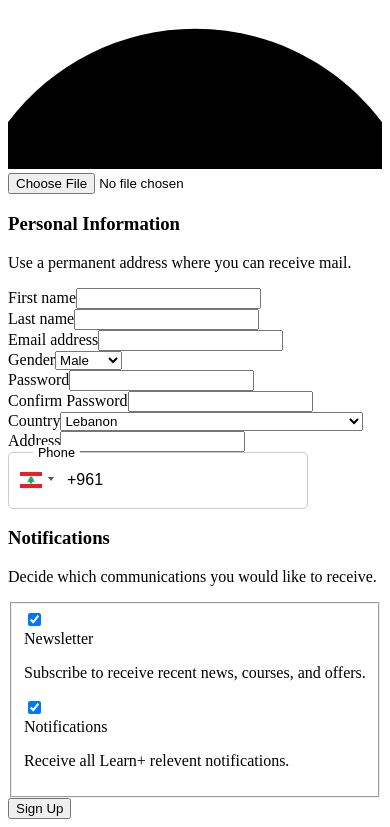
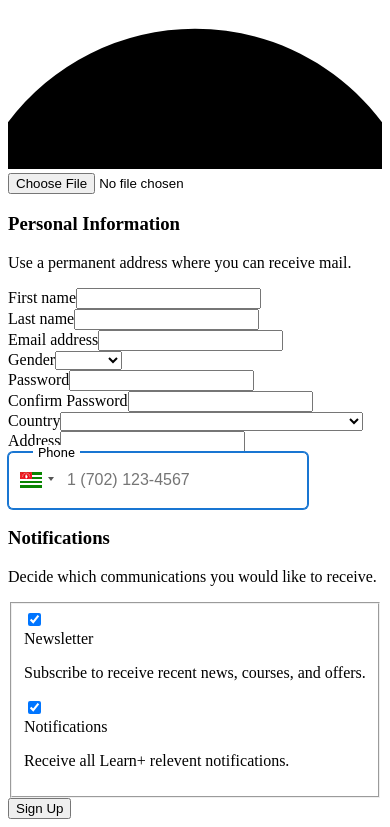
Before and after one commit to developer-sidani/E-Learning-System-Frontend, a Next.js app: page /auth/sign-up in a window 390 px wide. Shown: the part 770-1597 px from the top of the page. Built offline with nearby package versions, Linux system fonts and the light colour scheme.

Commit message:
Sign Up
Changes:
-Handling Formik values on submit
-Phone number REGEX

```diff
--- a/src/components/auth/sign-up.jsx
+++ b/src/components/auth/sign-up.jsx
@@ -1,10 +1,9 @@
 import React, { useState, useCallback, useEffect } from 'react'
-// import Datepicker from '@themesberg/tailwind-datepicker'
 import { Formik, Form, Field } from 'formik'
 import * as Yup from 'yup'
 import { useRouter } from 'next/router'
 import PhoneInput from 'react-phone-input-2'
-import { isEmail, countryList } from '../../utils'
+import { isEmail, phoneRegex, countryList } from '../../utils'
 import { styles } from './tw-styles'
 import 'react-phone-input-2/lib/material.css'
 
@@ -17,9 +16,17 @@ const SignUpSchema = Yup.object().shape({
   firstname: Yup.string().required('Required'),
   lastname: Yup.string().required('Required'),
   address: Yup.string().required('Required'),
+  gender: Yup.string().required('Required'),
+  country: Yup.string().required('Required'),
+  phone: Yup.string().required('Required'),
 })
 
 const Logo = 'https://tailwindui.com/img/logos/workflow-mark-indigo-600.svg'
+
+const submitValues = (values, { resetForm }) => {
+  console.log(values)
+  // resetForm()
+}
 
 const SignUpComponent = () => (
   <div className="space-y-6 mt-6 md:m-32">
@@ -52,18 +59,19 @@ const SignUpComponent = () => (
     phone: '',
     birthday: '',
     address: '',
-    country: 'Lebanon',
+    country: '',
     gender: '',
     isNotified: true,
     keepMeUpdated: true,
   }}
+  onSubmit={submitValues}
   validationSchema={SignUpSchema}
 
 >
 {({
   errors, touched, handleChange, values,
 }) => (
-          <form className="space-y-6" action="#" method="POST">
+          <Form className="space-y-6">
 
       <div className="bg-white shadow px-4 py-5 sm:rounded-lg sm:p-6">
         <div className="md:grid md:grid-cols-3 md:gap-6">
@@ -92,6 +100,11 @@ const SignUpComponent = () => (
                       // className="focus:ring-indigo-500 focus:border-indigo-500 flex-1 block w-full rounded-none rounded-r-md sm:text-sm border-gray-300"
                       placeholder=""
                     />
+                     {(errors.user) && touched.user ? (
+                          <div className="mt-2 text-pink-600 text-sm">
+                            {errors.user}
+                          </div>
+                     ) : null}
                   </div>
                 </div>
               </div>
@@ -112,7 +125,6 @@ const SignUpComponent = () => (
                     type="file"
                     className="bg-white py-2 px-3 border border-gray-300 rounded-md shadow-sm text-sm leading-4 font-medium text-gray-700 hover:bg-gray-50 focus:outline-none focus:ring-2 focus:ring-offset-2 focus:ring-indigo-500"
                   />
-
                 </div>
               </div>
 
@@ -143,8 +155,12 @@ const SignUpComponent = () => (
                     id="firstname"
                     autoComplete="first-name"
                     className={styles.inputContainer}
-                    // className="mt-1 focus:ring-indigo-500 focus:border-indigo-500 block w-full shadow-sm sm:text-sm border-gray-300 rounded-md"
                   />
+                  {(errors.firstname) && touched.firstname ? (
+                          <div className="mt-2 text-pink-600 text-sm">
+                            {errors.firstname}
+                          </div>
+                  ) : null}
                 </div>
 
                 <div className="col-span-6 sm:col-span-3">
@@ -159,8 +175,12 @@ const SignUpComponent = () => (
                     id="lastname"
                     autoComplete="last-name"
                     className={styles.inputContainer}
-                    // className="mt-1 focus:ring-indigo-500 focus:border-indigo-500 block w-full shadow-sm sm:text-sm border-gray-300 rounded-md"
                   />
+                  {(errors.lastname) && touched.lastname ? (
+                          <div className="mt-2 text-pink-600 text-sm">
+                            {errors.lastname}
+                          </div>
+                  ) : null}
                 </div>
 
                 {/* ************************************ */}
@@ -179,6 +199,11 @@ const SignUpComponent = () => (
                     autoComplete="email"
                     className={styles.inputContainer}
                   />
+                   {(errors.email) && touched.email ? (
+                          <div className="mt-2 text-pink-600 text-sm">
+                            {errors.email}
+                          </div>
+                   ) : null}
                 </div>
 
                 <div className="col-span-6 sm:col-span-3">
@@ -193,9 +218,16 @@ const SignUpComponent = () => (
                     autoComplete="Gender"
                     className="mt-1 block w-full py-2 px-3 border border-gray-300 bg-white rounded-md shadow-sm focus:outline-none focus:ring-indigo-500 focus:border-indigo-500 sm:text-sm"
                   >
-                  <option>Male</option>
-                  <option>Female</option>
+                  {/* eslint-disable-next-line jsx-a11y/control-has-associated-label */}
+                  <option value="" disabled />
+                  <option value="male">Male</option>
+                  <option value="female">Female</option>
                   </select>
+                  {(errors.gender) && touched.gender ? (
+                          <div className="mt-2 text-pink-600 text-sm">
+                            {errors.gender}
+                          </div>
+                  ) : null}
                 </div>
                 {/* ************************************************** */}
 
@@ -208,11 +240,16 @@ const SignUpComponent = () => (
                   <input
                     value={values.password}
                     onChange={handleChange}
-                    type="text"
+                    type="password"
                     name="password"
                     id="password"
                     className={styles.inputContainer}
                   />
+                   {(errors.password) && touched.password ? (
+                          <div className="mt-2 text-pink-600 text-sm">
+                            {errors.password}
+                          </div>
+                   ) : null}
                 </div>
 
                 <div className="col-span-6 sm:col-span-3">
@@ -222,11 +259,16 @@ const SignUpComponent = () => (
                   <input
                     value={values.confirm_password}
                     onChange={handleChange}
-                    type="text"
+                    type="password"
                     name="confirm_password"
                     id="confirm_password"
                     className={styles.inputContainer}
                   />
+                  {(errors.confirm_password) && touched.confirm_password ? (
+                          <div className="mt-2 text-pink-600 text-sm">
+                            {errors.confirm_password}
+                          </div>
+                  ) : null}
                 </div>
 
               {/* ************************************************** */}
@@ -242,10 +284,17 @@ const SignUpComponent = () => (
                     autoComplete="country-name"
                     className="mt-1 block w-full py-2 px-3 border border-gray-300 bg-white rounded-md shadow-sm focus:outline-none focus:ring-indigo-500 focus:border-indigo-500 sm:text-sm"
                   >
-                   {countryList.map((x, i) => (
-                     <option key={i}>{x.Name}</option>
-                   ))}
+                    {/* eslint-disable-next-line jsx-a11y/control-has-associated-label */}
+                  <option value="" disabled />
+                    {countryList.map((x, i) => (
+                     <option key={i} value={x.Name}>{x.Name}</option>
+                    ))}
                   </select>
+                  {(errors.country) && touched.country ? (
+                          <div className="mt-2 text-pink-600 text-sm">
+                            {errors.country}
+                          </div>
+                  ) : null}
               </div>
 
               <div className="col-span-6 sm:col-span-3">
@@ -261,6 +310,11 @@ const SignUpComponent = () => (
                     autoComplete="address"
                     className={styles.inputContainer}
                   />
+                  {(errors.address) && touched.address ? (
+                          <div className="mt-2 text-pink-600 text-sm">
+                            {errors.address}
+                          </div>
+                  ) : null}
               </div>
                             {/* PHONE NUMBER */}
 
@@ -273,18 +327,21 @@ const SignUpComponent = () => (
             <PhoneInput
               inputProps={{
                 name: 'phone',
-                required: true,
-                // enableSearch: true,
-
+                id: 'phone',
+                value: values.phone,
+                onChange: handleChange,
+                autoFocus: true,
               }}
-              value={values.phone}
-              onChange={handleChange}
-              excludeCountries="il"
-              country="lb"
+              // country="lb"
               inputClass={styles.inputContainer2}
               containerStyle={{ width: '100%' }}
-              enableAreaCodes
+              // enableAreaCodes
             />
+            {(errors.phone) && touched.phone ? (
+                          <div className="mt-2 text-pink-600 text-sm">
+                            {errors.phone}
+                          </div>
+            ) : null}
                 </div>
 
                 </div>
@@ -358,7 +415,7 @@ const SignUpComponent = () => (
         </button>
       </div>
 
-          </form>
+          </Form>
 )}
 </Formik>
 
--- /dev/null
+++ b/src/utils/checkIfPhone.js
@@ -0,0 +1,2 @@
+export const phoneRegex = /^([0-9]{2}:?){3}/
+export const isPhone = (x) => Boolean(x.match(phoneRegex))
--- a/src/utils/countries.js
+++ b/src/utils/countries.js
@@ -1,7 +1,5 @@
 export const countryList = [
-  {
-    Name: '', Code: '', Timezone: '', UTC: '', MobileCode: '',
-  },
+
   {
     Name: 'Afghanistan', Code: 'AF', Timezone: 'Afghanistan Standard Time', UTC: 'UTC+04:30', MobileCode: '+93',
   }, {
--- a/src/utils/index.js
+++ b/src/utils/index.js
@@ -1,3 +1,4 @@
 export { isEmail } from './checkIfEmail'
+export { isPhone, phoneRegex } from './checkIfPhone'
 export { wait } from './await'
 export { countryList } from './countries'
```
